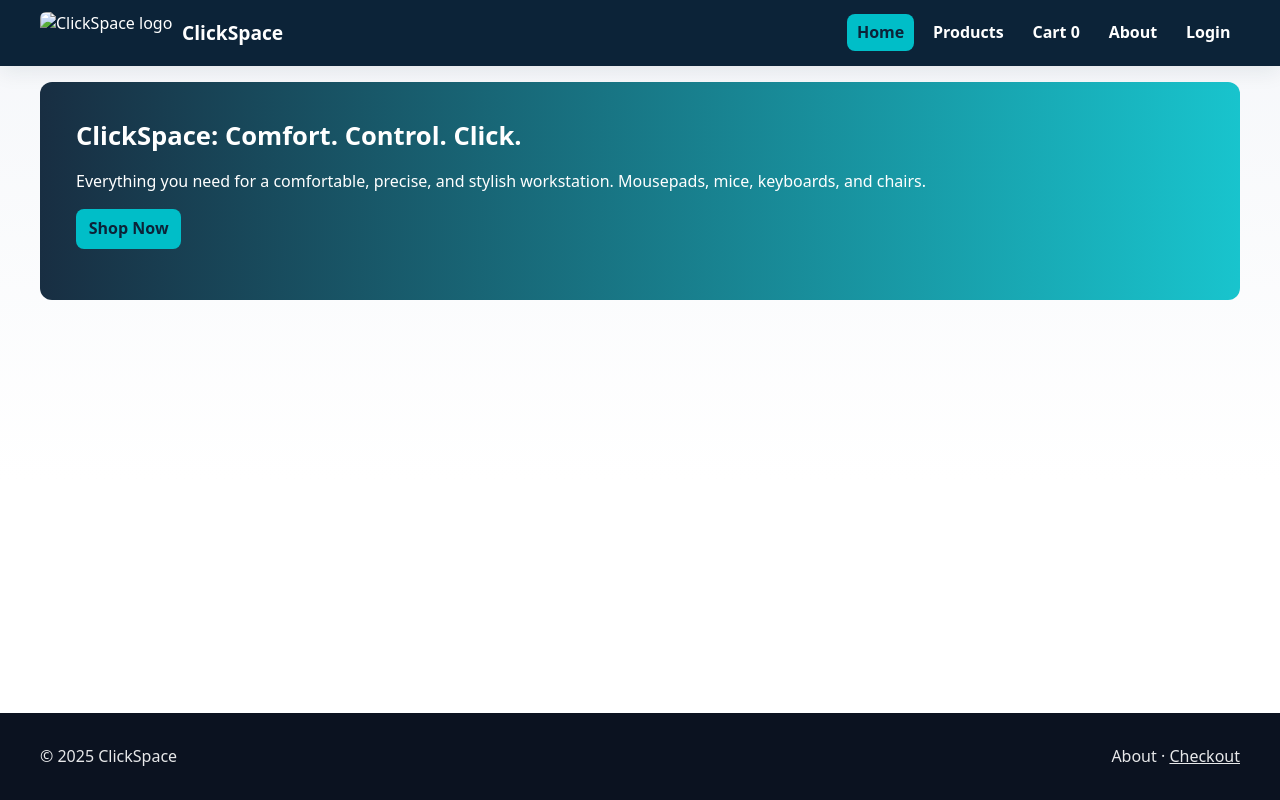
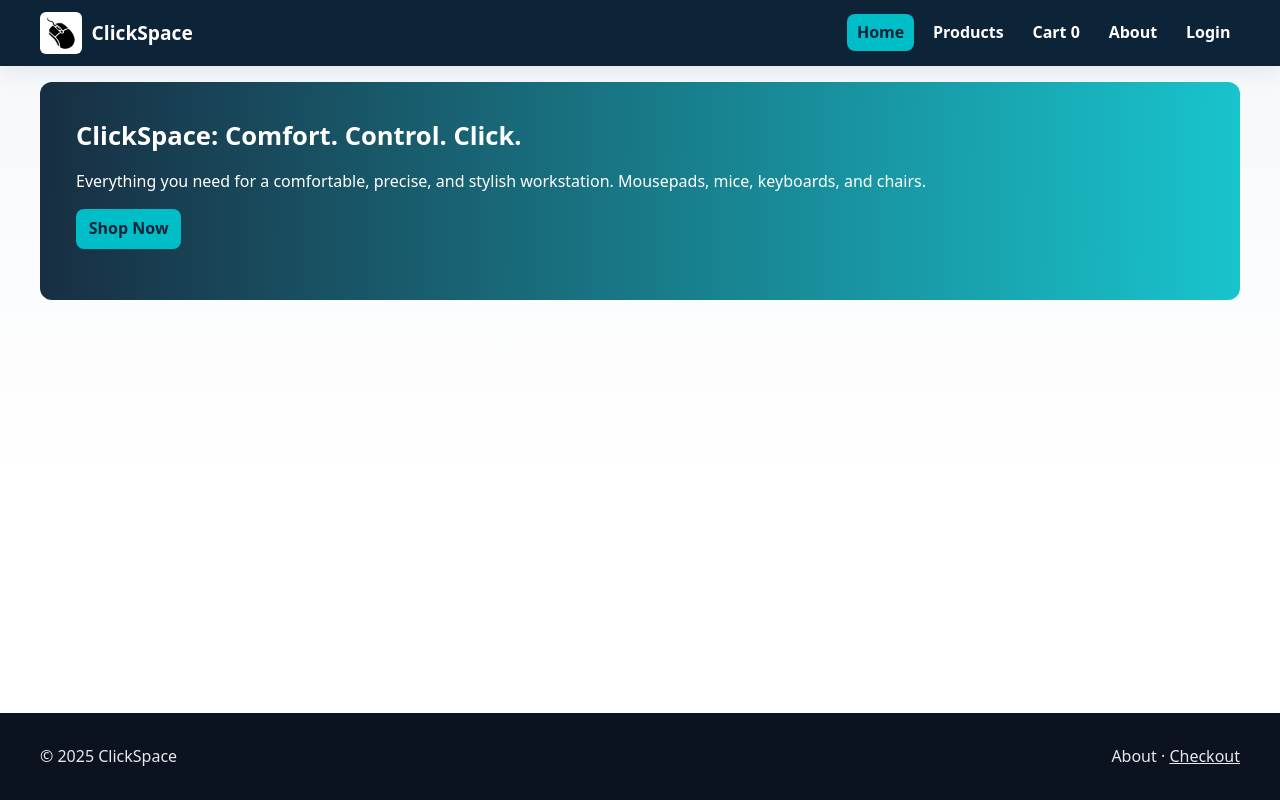
Before and after one commit to DeshawnBryan/2403216_IA2_S1AY26, a plain HTML site: page index.html in a window 1280 px wide. Drawn offline with Linux system fonts and the light colour scheme.

Commit message:
index.html
Restored the original content and structure of the index.html file after removing it. Updated the logo image source path.

```diff
--- a/index.html
+++ b/index.html
@@ -18,7 +18,7 @@
   <header class="site-header">
     <div class="container header-inner">
       <div class="logo">
-        <img src="../Assets/logo.png" alt="ClickSpace logo">
+        <img src="logo.png" alt="ClickSpace logo">
         <h1>ClickSpace</h1>
       </div>
       <nav class="main-nav" aria-label="Primary">
```
